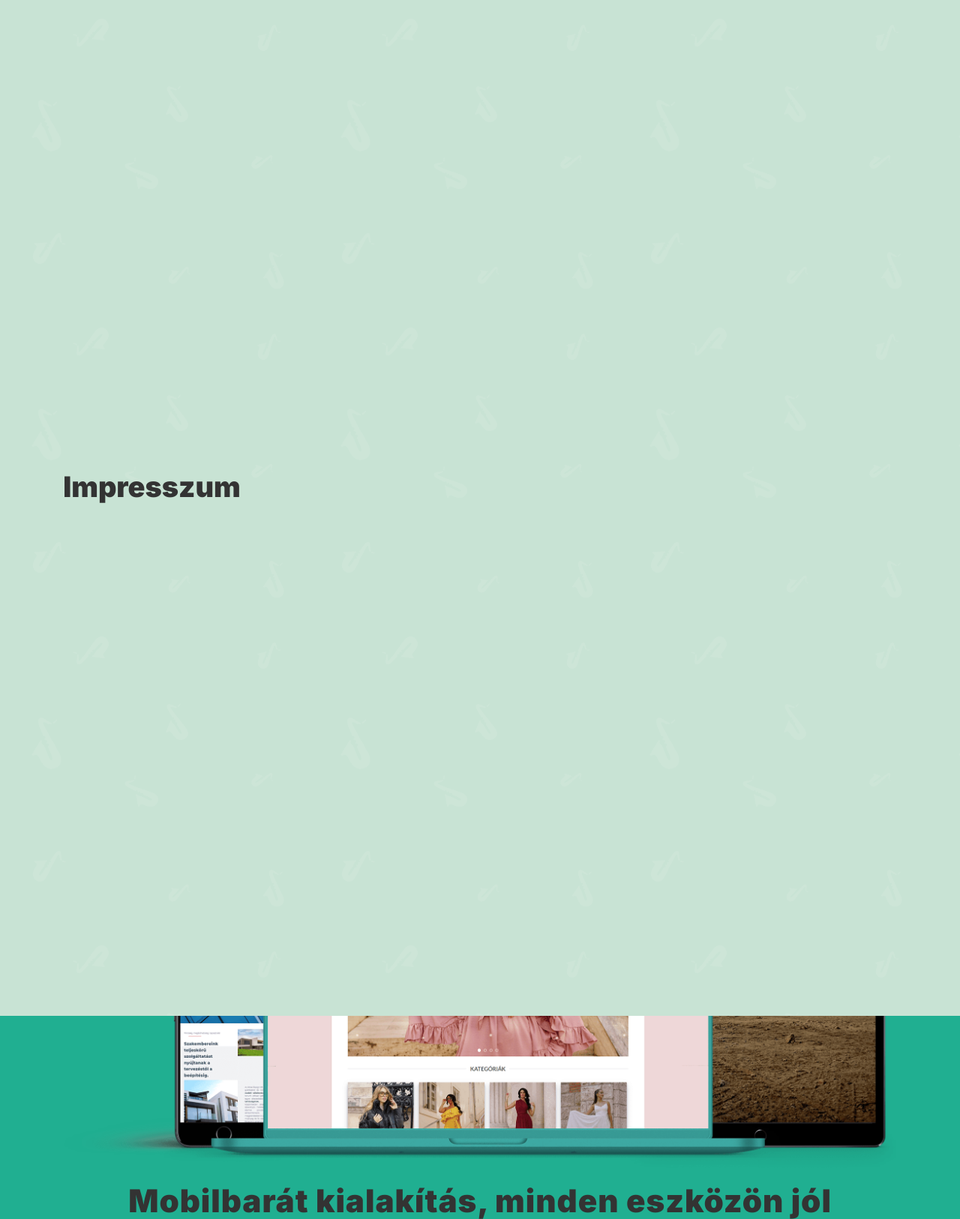
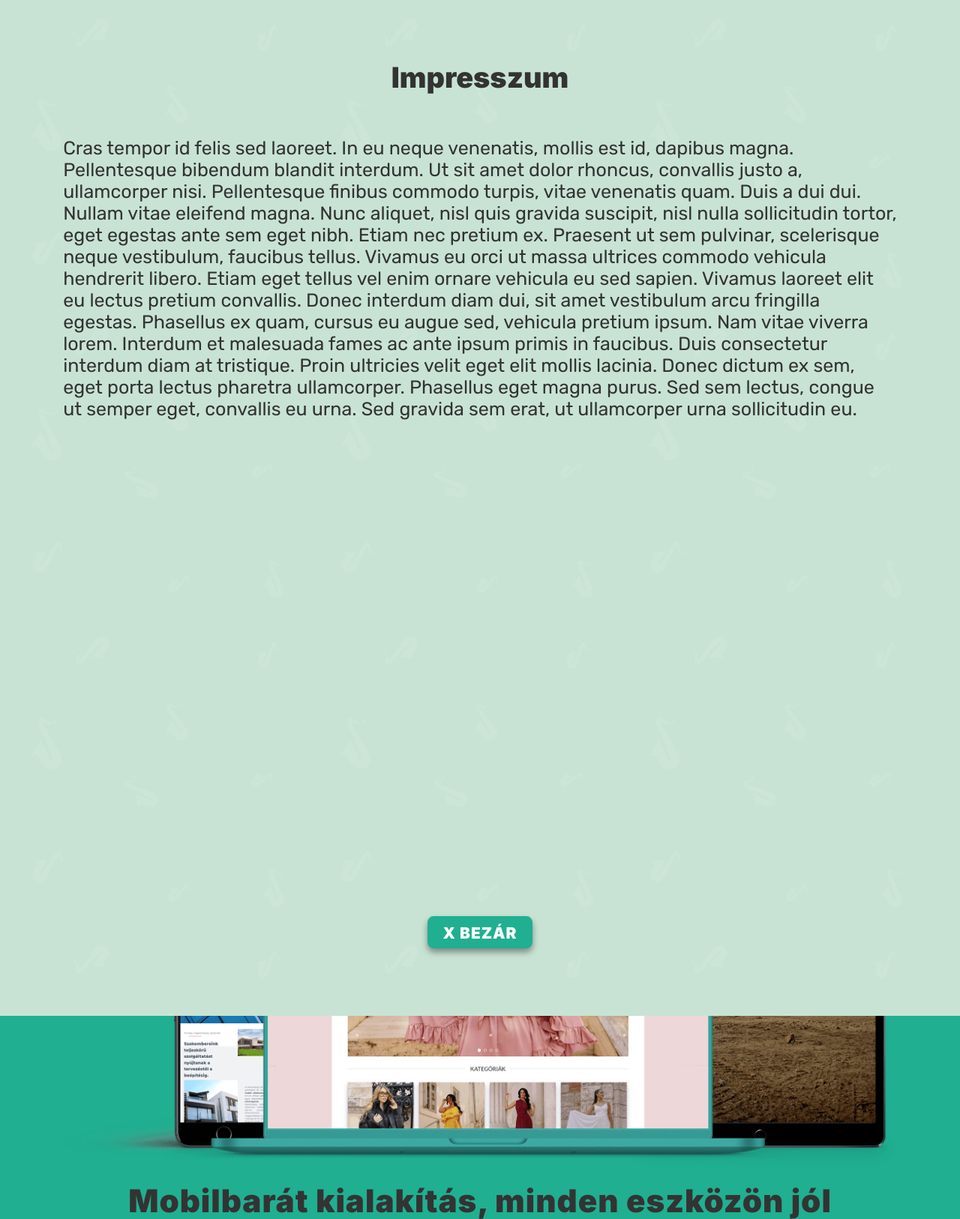
Before and after one commit to marcmesz/marcmesz.github.io, a PHP site: page / in a window 1280 px wide. Shown: the part 1355-2981 px from the top of the page at 75% size. Run offline with PHP 8.4, Linux system fonts and the light colour scheme; some libraries are stand-ins or nearby versions; some web fonts are replaced.

Commit message:
responsive update in css

```diff
--- a/css/index.css
+++ b/css/index.css
@@ -704,8 +704,8 @@ section:nth-last-of-type(1){
     justify-content: space-between;
     align-items: center;
     margin: 0;
-    padding-top: .6em !important;
-    padding-bottom: .6em !important;
+    padding-top: 1rem !important;
+    padding-bottom: 1rem !important;
     background-color: rgba(0,0,0,0.5);
     z-index: 1000;
 }
@@ -741,7 +741,10 @@ section:nth-last-of-type(1){
 #adatvedelmi-iranyelvek, #impresszum{
     position: fixed;
     display: flex;
-    align-items: center;
+    flex-direction: column;
+    align-items: flex-start;
+    place-items: center;
+    justify-content: space-between;
     left: 0;
     right: 0;
     top: 0;
@@ -766,7 +769,16 @@ section:nth-last-of-type(1){
 
 #adatvedelmi-iranyelvek .content, #impresszum .content{
     max-height: 100%;
-    overflow-y:scroll;
+    overflow-y:auto;
+}
+
+.btn-close{
+    border: none;
+    cursor: pointer;
+    font-size: 1.3rem;
+    color: var(--clr-light);
+    margin-top: .8em;
+    margin-bottom: .5em;
 }
 
 @keyframes spin {
@@ -989,8 +1001,9 @@ section:nth-last-of-type(1){
     .nav-open .space, .nav-open #logo{
         display: none !important;
     }
-    footer{
+    #footer{
         flex-direction: column;
+        padding-bottom: 0 !important;
     }
     .footer-copy{
         text-align: center;
@@ -1101,6 +1114,12 @@ section:nth-last-of-type(1){
     #adatvedelmi-iranyelvek, #impresszum{
         padding-right: 0;
     }
+    .btn-close{
+        font-size: 1rem;
+    }
+    .footer-copy-text{
+        font-size: .8em;
+    }
 }
 
 @media (max-width: 200px){
@@ -1122,4 +1141,7 @@ section:nth-last-of-type(1){
     .arlista-price{
         font-size: 2em;
     }
+    #adatvedelem-btn, #impresszum-btn{
+        font-size: .75em;
+    }
 }
--- a/index.html
+++ b/index.html
@@ -354,11 +354,20 @@
 
     Donec elementum iaculis aliquam. Phasellus tellus arcu, molestie vitae sapien at, sodales eleifend ligula. Praesent vel diam vel lorem dignissim rutrum et a turpis. Cras lorem ipsum, scelerisque sit amet mauris fermentum, mattis scelerisque enim. Nam diam magna, elementum in metus eget, convallis convallis nulla. Sed vulputate lobortis eros quis sollicitudin. Etiam dignissim ullamcorper eros varius gravida. Proin pellentesque convallis augue sed cursus. Nullam eros urna, consectetur ac felis sagittis, ultrices eleifend turpis. Curabitur auctor ultrices semper. Mauris feugiat, sapien eu pellentesque rhoncus, elit felis gravida justo, vel efficitur nisi dolor a lacus. Cras pretium libero nulla. Sed blandit quam sit amet aliquet vestibulum.
             </p>
+
         </div>
+        <button class="btn btn-close">X Bezár</button>
     </div>
 
     <div id="impresszum" class="container">
-        <h3 class="section-subtitle">Impresszum</h3>
+        <div class="content">
+            <h3 class="section-subtitle">Impresszum</h3>
+            <p>
+                Cras tempor id felis sed laoreet. In eu neque venenatis, mollis est id, dapibus magna. Pellentesque bibendum blandit interdum. Ut sit amet dolor rhoncus, convallis justo a, ullamcorper nisi. Pellentesque finibus commodo turpis, vitae venenatis quam. Duis a dui dui. Nullam vitae eleifend magna. Nunc aliquet, nisl quis gravida suscipit, nisl nulla sollicitudin tortor, eget egestas ante sem eget nibh.
+                Etiam nec pretium ex. Praesent ut sem pulvinar, scelerisque neque vestibulum, faucibus tellus. Vivamus eu orci ut massa ultrices commodo vehicula hendrerit libero. Etiam eget tellus vel enim ornare vehicula eu sed sapien. Vivamus laoreet elit eu lectus pretium convallis. Donec interdum diam dui, sit amet vestibulum arcu fringilla egestas. Phasellus ex quam, cursus eu augue sed, vehicula pretium ipsum. Nam vitae viverra lorem. Interdum et malesuada fames ac ante ipsum primis in faucibus. Duis consectetur interdum diam at tristique. Proin ultricies velit eget elit mollis lacinia. Donec dictum ex sem, eget porta lectus pharetra ullamcorper. Phasellus eget magna purus. Sed sem lectus, congue ut semper eget, convallis eu urna. Sed gravida sem erat, ut ullamcorper urna sollicitudin eu.
+            </p>
+        </div>
+        <button class="btn btn-close">X Bezár</button>
     </div>
 
     <script src="//code.jquery.com/jquery-1.11.3.min.js"></script>
--- a/js/index.js
+++ b/js/index.js
@@ -154,6 +154,14 @@ document.getElementById("impresszum-btn").addEventListener("click",(e)=>{
   document.body.classList.contains("adatvedelem-open") ? document.body.classList.remove("adatvedelem-open") : null
   document.body.classList.toggle("impresszum-open")
 })
+document.querySelectorAll(".btn-close").forEach(btn=>btn.addEventListener("click",()=>{
+  if(document.body.classList.contains("adatvedelem-open")){
+    document.body.classList.remove("adatvedelem-open")
+  }
+  else if(document.body.classList.contains("impresszum-open")){
+    document.body.classList.remove("impresszum-open")
+  }
+}))
 
 
 
```
